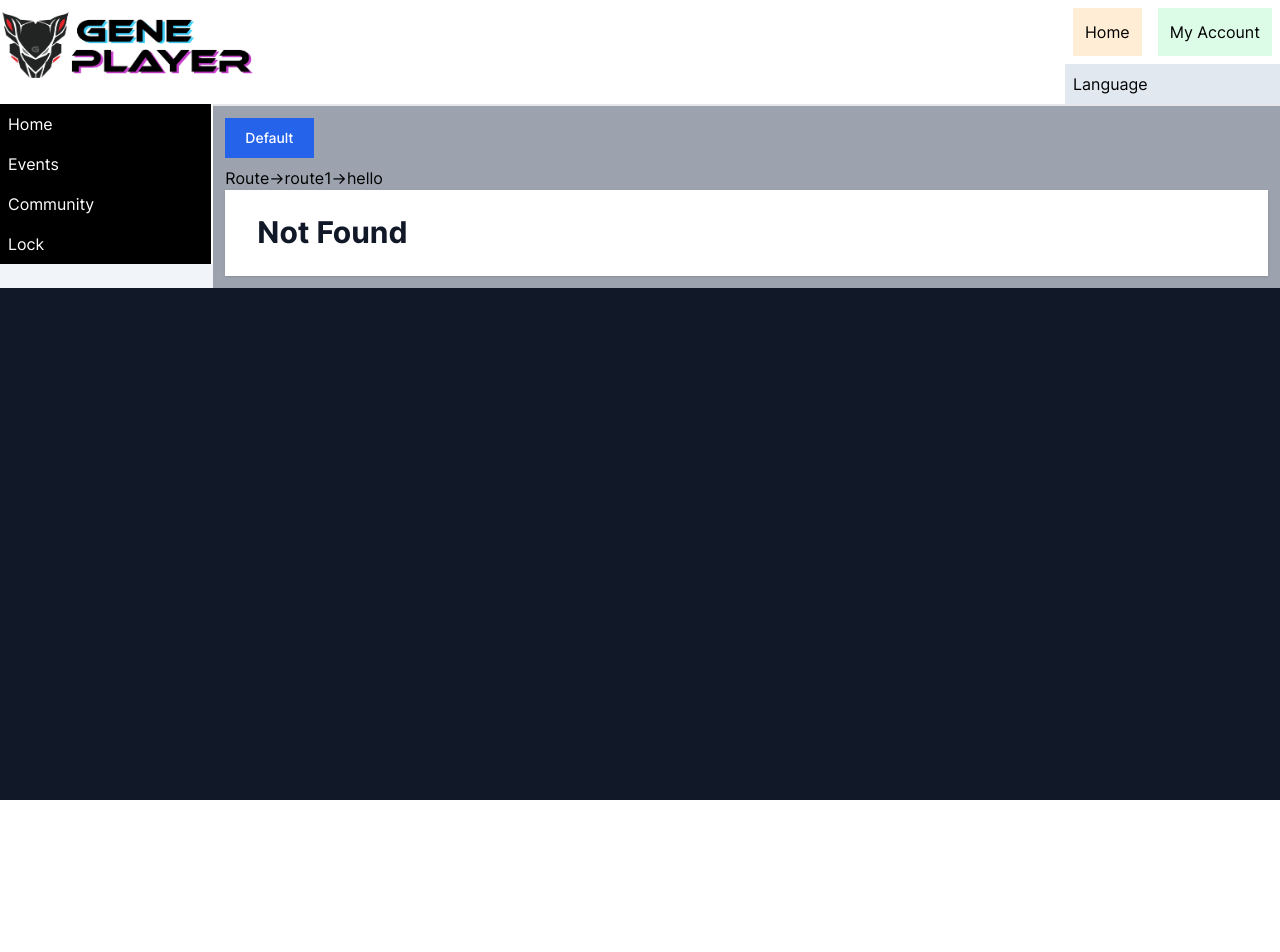
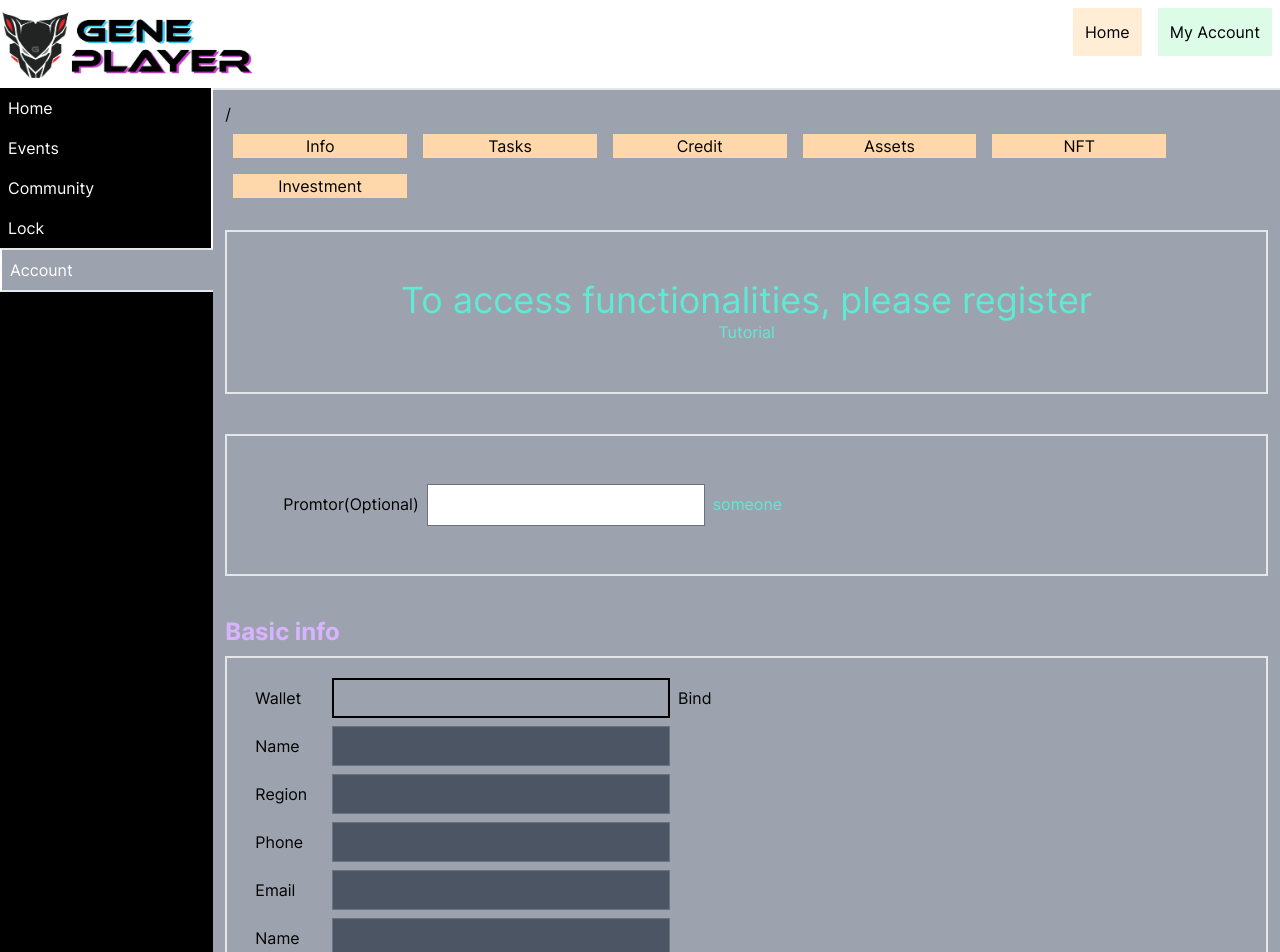
Before and after one commit to Nankil/gamefi-frontend, a Vue app: page /account/register in a window 1280 px wide. Before the commit this address had no page. Shown: the top 952 px of the page. Before the commit the page ends 800 px from the top, so only its background shows below. Built offline with nearby package versions, Linux system fonts and the light colour scheme.

Commit message:
register

```diff
--- a/src/App.vue
+++ b/src/App.vue
@@ -3,6 +3,21 @@ import Heading from './components/Heading.vue';
 import {RouterView} from 'vue-router';
 import NavBar from './components/NavBar.vue';
 import Route from './components/Route.vue';
+</script>
+
+<script>
+export default {
+  computed: {
+    currentRoutePath() {
+      return this.$route.path;
+    },
+  },
+  provide() {
+    return {
+      currentRoutePath: this.currentRoutePath,
+    };
+  },
+};
 </script>
 
 <template>
@@ -15,11 +30,6 @@ import Route from './components/Route.vue';
         <NavBar />
       </div>
       <div class="w-5/6 p-3 bg-gray-400 border-t-2">
-        <button type="button" class="text-white bg-blue-700 hover:bg-blue-800
-        focus:ring-4 focus:ring-blue-300 font-medium
-        text-sm px-5 py-2.5 mr-2 mb-2 dark:bg-blue-600
-        dark:hover:bg-blue-700 focus:outline-none
-        dark:focus:ring-blue-800">Default</button>
         <div>
           <Route />
         </div>
--- a/src/components/Heading.vue
+++ b/src/components/Heading.vue
@@ -1,7 +1,9 @@
 <script>
 export default {
-  setup() {
-
+  data() {
+    return {
+      lang: 'cn',
+    };
   },
 };
 </script>
@@ -21,11 +23,6 @@ export default {
                 bg-green-100 text-center
                 align-middle">My Account</div>
             </div>
-            <div class="w-full bg-slate-200 flex flex-row">
-                <div class="w-1/2 inline-block m-2 right-0">
-                    Language
-                </div>
-            </div>
         </div>
 
     </div>
--- a/src/components/NavBar.vue
+++ b/src/components/NavBar.vue
@@ -23,6 +23,11 @@ export default {
           name: 'Lock',
           display_name: 'Lock',
         },
+        {
+          path: '/account',
+          name: 'Account',
+          display_name: 'Account',
+        },
       ],
     };
   },
@@ -30,14 +35,22 @@ export default {
     currentRoutePath() {
       return this.$route.path;
     },
+    matchOfCurrentPath() {
+      if (this.currentRoutePath === '/') {
+        return this.routes[0].name;
+      } else {
+        return this.routes.filter((route) => route.path != '/').find(
+            (route) => this.currentRoutePath.startsWith(route.path)).name;
+      }
+    },
   },
 };
 </script>
 
 <template>
-    <div class="dark:bg-black w-full">
+    <div class="dark:bg-black w-full h-full">
       <div v-for="route in routes" :key="route">
-      <div v-if="route.path == currentRoutePath"
+      <div v-if="matchOfCurrentPath==route.name"
       class="dark:text-white p-2 border-r-0 border-2 border-x-white bg-gray-400"
       >{{ route.display_name }}</div>
       <div v-else class="dark:text-white p-2
--- /dev/null
+++ b/src/components/NavBar2.vue
@@ -0,0 +1,57 @@
+<script>
+export default {
+  data() {
+    return {
+      routes: [
+        {
+          path: '/account',
+          name: 'Info',
+          display_name: 'Info',
+        },
+        {
+          path: '/account/tasks',
+          name: 'Tasks',
+          display_name: 'Tasks',
+        },
+        {
+          path: '/account/credit',
+          name: 'Credit',
+          display_name: 'Credit',
+        },
+        {
+          path: '/account/assets',
+          name: 'Assets',
+          display_name: 'Assets',
+        },
+        {
+          path: '/account/nft',
+          name: 'NFT',
+          display_name: 'NFT',
+        },
+        {
+          path: '/account/investment',
+          name: 'Investment',
+          display_name: 'Investment',
+        },
+      ],
+    };
+  },
+  computed: {
+    currentRoutePath() {
+      console.log(this.$route.path);
+      return this.$route.path;
+    },
+  },
+};
+</script>
+
+<template>
+  <div class="w-full flex flex-wrap">
+    <div v-for="route in routes" :key="route" class="w-1/6 m-2">
+      <button v-if="currentRoutePath==route.path"
+      class="bg-orange-400 w-full"> {{ route.display_name }}</button>
+      <button v-else
+      class="bg-orange-200 w-full">{{ route.display_name }}</button>
+    </div>
+  </div>
+</template>
--- a/src/components/Route.vue
+++ b/src/components/Route.vue
@@ -1,3 +1,14 @@
+<script>
+export default {
+  inject: ['currentRoutePath'],
+  methods: {
+    parsePath2(path) {
+      return path.split('/').filter(Boolean);
+    },
+  },
+};
+</script>
+
 <template>
-  <div>Route->route1->hello</div>
+  <div>{{ currentRoutePath }}</div>
 </template>
--- a/src/routes.js
+++ b/src/routes.js
@@ -1,8 +1,23 @@
-import Home from './views/Home.vue'
-import NotFound from './views/NotFound.vue'
+import Home from './views/Home.vue';
+import NotFound from './views/NotFound.vue';
+import Account from './views/Account.vue';
 
 /** @type {import('vue-router').RouterOptions['routes']} */
 export const routes = [
-  { path: '/', component: Home, meta: { title: 'Home' } },
-  { path: '/:path(.*)', component: NotFound },
-]
+  {path: '/', component: Home, meta: {title: 'Home'}},
+  {
+    path: '/account', component: Account,
+    meta: {title: 'Account Profile'},
+    children: [
+      {
+        path: 'register',
+        component: () => import('./views/AccountRegister.vue'),
+      },
+      {
+        path: 'info',
+        component: () => import('./views/AccountInfo.vue'),
+      },
+    ],
+  },
+  {path: '/:path(.*)', component: NotFound},
+];
--- /dev/null
+++ b/src/store/index.js
@@ -0,0 +1,24 @@
+import {createStore} from 'vuex';
+import {routes} from '../routes';
+
+const exploitedRoutes = [];
+for (route of routes) {
+  exploitedRoutes.push({
+    path: route.path,
+  });
+}
+
+
+export default createStore({
+  state: {
+    routes: exploitedRoutes,
+  },
+  getters: {
+  },
+  mutations: {
+  },
+  actions: {
+  },
+  modules: {
+  },
+});
--- /dev/null
+++ b/src/views/Account.vue
@@ -0,0 +1,16 @@
+<script>
+import NavBar2 from '@/components/NavBar2.vue';
+export default {
+  setup() {
+  },
+  components: {NavBar2},
+};
+</script>
+
+<template>
+  <div class="w-full h-full">
+    <NavBar2 />
+    <br>
+    <router-view></router-view>
+  </div>
+</template>
--- /dev/null
+++ b/src/views/AccountInfo.vue
@@ -0,0 +1,3 @@
+<template>
+  <div>Account Info</div>
+</template>
--- /dev/null
+++ b/src/views/AccountRegister.vue
@@ -0,0 +1,83 @@
+<script>
+export default {
+  setup() {
+
+  },
+  data() {
+    return {
+      invitor: 'someone',
+      promote_code: '',
+      wallet_addr: '',
+      username: '',
+      region: '',
+      phone: '',
+      email: '',
+    };
+  },
+};
+</script>
+
+<template>
+  <div class="w-full">
+    <div class="h-25 border-2 p-12 text-center text-teal-300">
+      <div class="text-4xl">To access functionalities, please register</div>
+      <div><a href="">Tutorial</a></div>
+    </div>
+
+    <div class="h-30 border-2 p-12 mt-10">
+      <div class="flex flex-row flex-wrap">
+        <div class="inline-block
+        text-center align-middle m-2">Promtor(Optional)</div>
+        <input type="text" v-model="promote_code">
+        <div class="text-teal-300
+        inline-block text-center align-middle m-2">
+        {{ invitor }}</div>
+      </div>
+    </div>
+    <div class="w-full mt-10">
+      <div class="text-purple-300 font-bold text-2xl">Basic info</div>
+      <div class="mt-2 border-2 p-3 text-left align-middle">
+        <div class="flex flex-row w-full m-2">
+          <div class="inline-block align-middle
+          p-2 lg:w-1/12 sm:w-1/3">Wallet</div>
+          <div class="w-1/3 border-2 border-black">{{wallet_addr}}</div>
+          <button class="ml-2">Bind</button>
+        </div>
+        <div class="flex flex-row w-full m-2">
+          <div class="inline-block align-middle
+          p-2 lg:w-1/12 sm:w-1/3">Name</div>
+          <input type="text" v-model="username"
+          class="h-10 bg-gray-600 text-white w-1/3">
+        </div>
+        <div class="flex flex-row w-full m-2">
+          <div class="inline-block align-middle
+          p-2 lg:w-1/12 sm:w-1/3">Region</div>
+          <input type="text" v-model="region"
+          class="h-10 bg-gray-600 text-white w-1/3">
+        </div>
+        <div class="flex flex-row w-full m-2">
+          <div class="inline-block align-middle
+          p-2 lg:w-1/12 sm:w-1/3">Phone</div>
+          <input type="text" v-model="phone"
+          class="h-10 bg-gray-600 text-white w-1/3">
+        </div>
+        <div class="flex flex-row w-full m-2">
+          <div class="inline-block align-middle
+          p-2 lg:w-1/12 sm:w-1/3">Email</div>
+          <input type="text" v-model="email"
+          class="h-10 bg-gray-600 text-white w-1/3">
+        </div>
+        <div class="flex flex-row w-full m-2">
+          <div class="inline-block align-middle
+          p-2 lg:w-1/12 sm:w-1/3">Name</div>
+          <input type="text" v-model="username"
+          class="h-10 bg-gray-600 text-white w-1/3">
+        </div>
+
+        <button class="bg-orange-200 m-2 p-3">Register</button>
+
+      </div>
+    </div>
+
+  </div>
+</template>
--- a/tailwind.config.js
+++ b/tailwind.config.js
@@ -4,7 +4,8 @@ const defaultTheme = require('tailwindcss/defaultTheme');
 module.exports = {
   content: ['./index.html',
     './src/**/*.{vue,js,ts,jsx,tsx}',
-    './node_modules/flowbite/**/*.js'],
+    './node_modules/flowbite/**/*.js',
+  ],
   theme: {
     extend: {
       fontFamily: {
```
Also changed, not shown: 1 other file (tests, documents, lock files or other folders).
